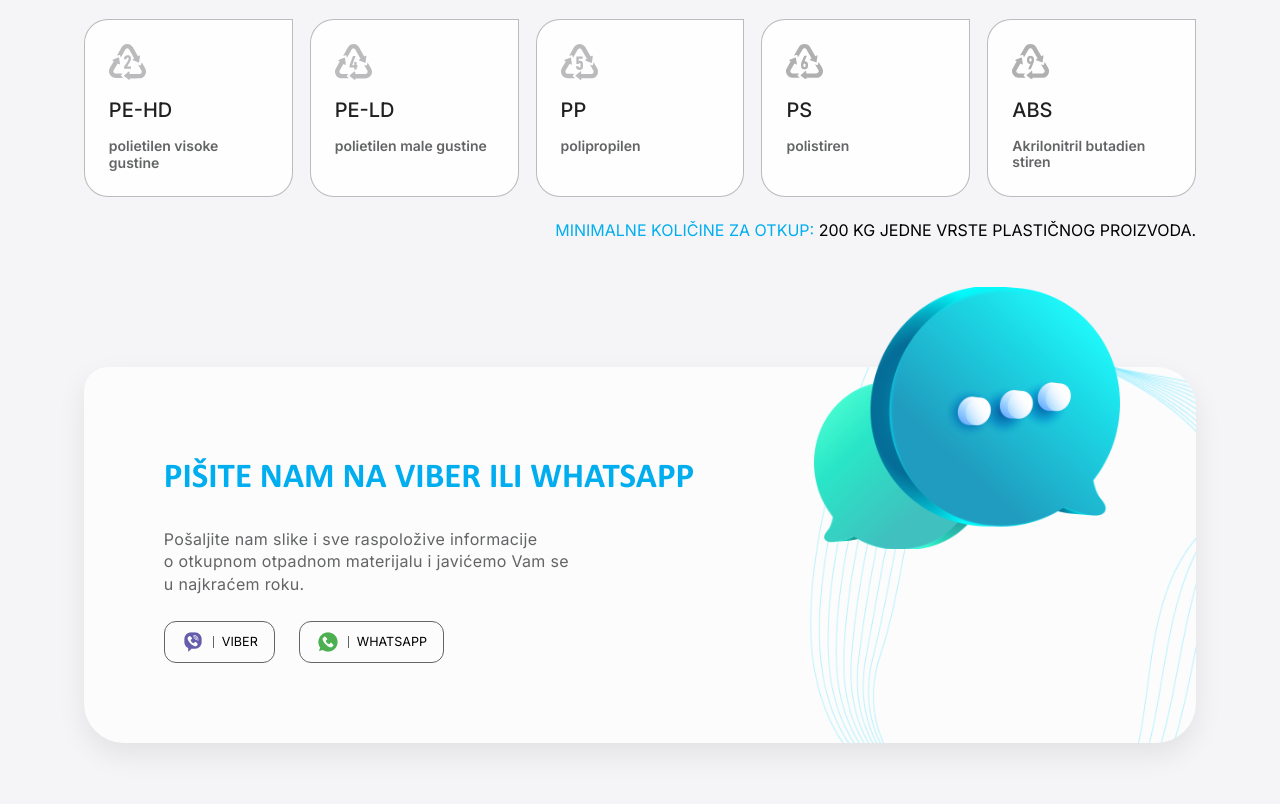
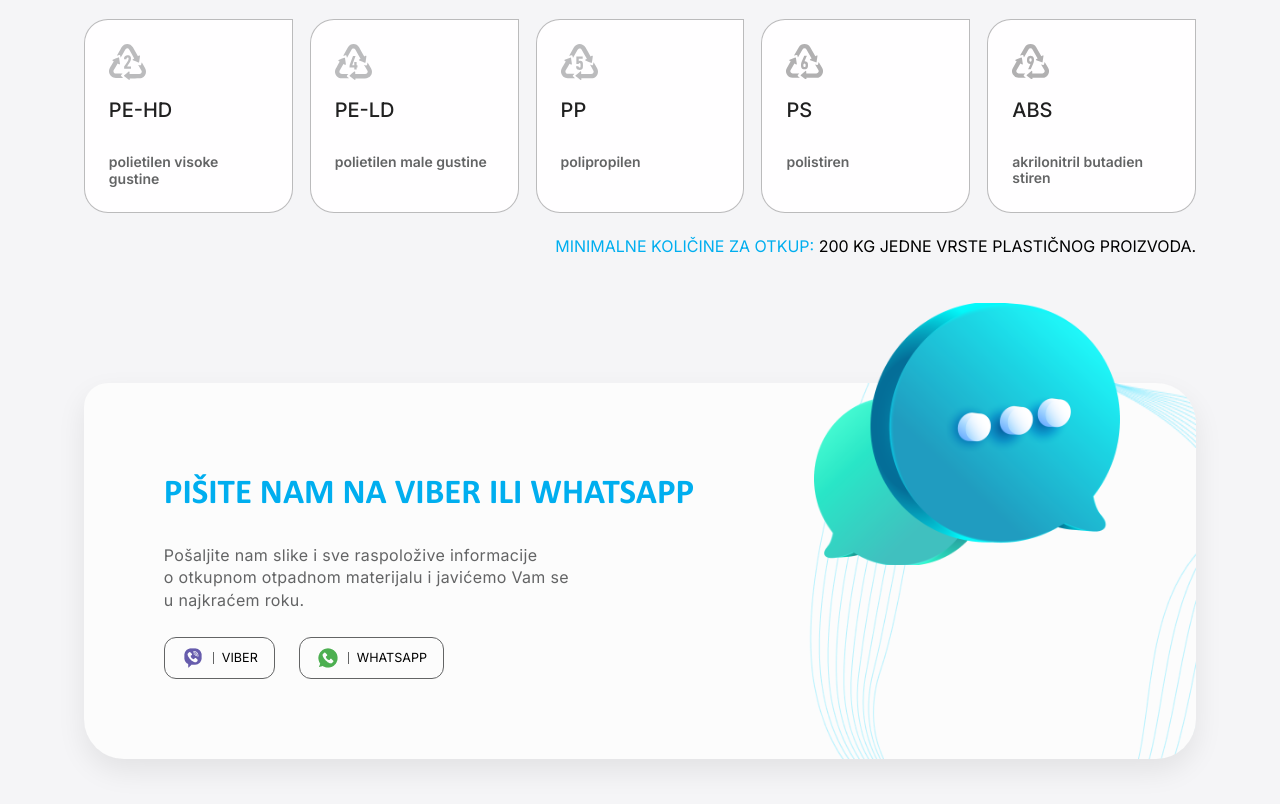
Before and after one commit to adamovic6666/replastic, a Next.js app: page / in a window 1280 px wide. Shown: the part 2300-3104 px from the top of the page. Built offline with nearby package versions, Linux system fonts and the light colour scheme.

Commit message:
fixed svgs

```diff
--- a/components/layout/sections/redemption/Redemption.module.css
+++ b/components/layout/sections/redemption/Redemption.module.css
@@ -52,7 +52,7 @@
   color: var(--black);
   font-weight: 500;
   display: block;
-  margin-top: 16px;
+  margin: 16px 0px 32px;
 }
 
 .CardTextWrapper p {
--- a/pageData/data.js
+++ b/pageData/data.js
@@ -183,7 +183,7 @@ export const REDEMPTION_DETAILS = [
   {
     id: 9,
     title: "ABS",
-    type: "Akrilonitril butadien stiren",
+    type: "akrilonitril butadien stiren",
     description:
       "plastični kanisteri za ulje, boce od hemijskih preparata, burad",
     svg: (
```
